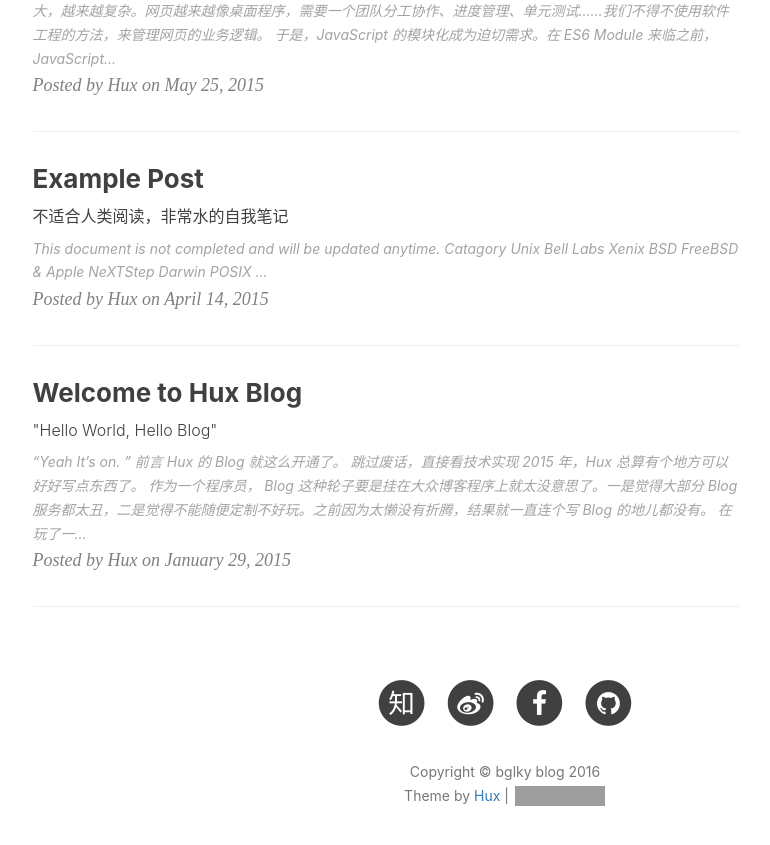
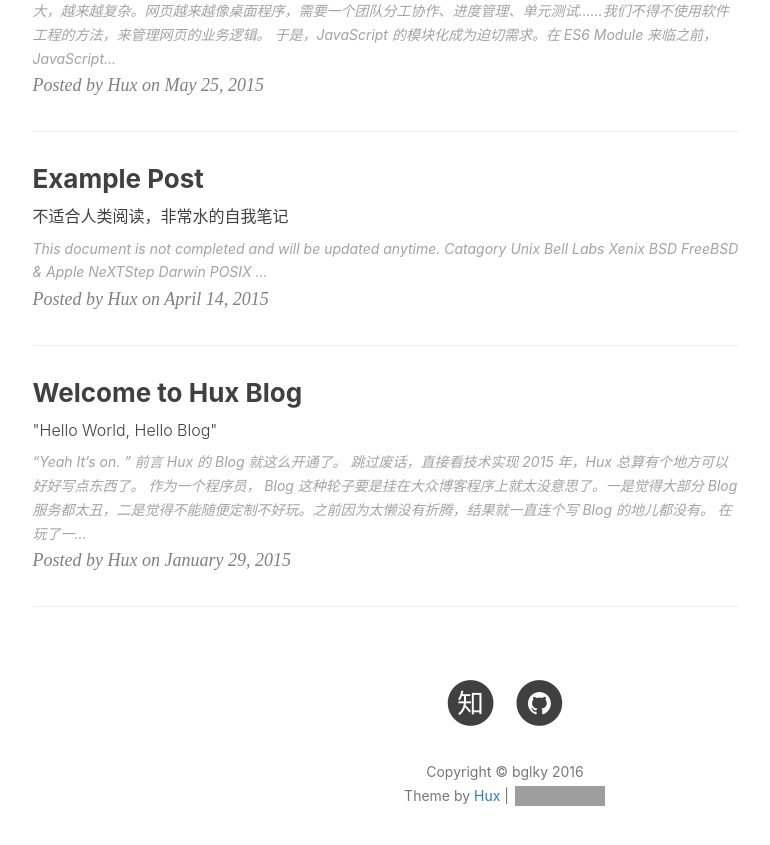
Before and after one commit to bglky/bglky.github.io, a Jekyll site: the page built from index.html, in a window 1280 px wide and 900 px high, scrolled down 1090 px. Shown: the top 845 px of the window, without its empty margins (135-905 px from the left). Built offline with Jekyll 4.4.1, drawn with Linux system fonts in a browser that asks for light colours; nearby versions of some CDN libraries; the list of posts is cut into pages by our own code; comment, search, counter and statistics services are not loaded; some of the changed text lies outside the part shown; grey boxes are pictures that could not be loaded.

Commit message:
update config
update config

```diff
--- a/_config.yml
+++ b/_config.yml
@@ -1,6 +1,6 @@
 # Site settings
-title: bglky blog
-SEOTitle: 周炳光的博客 | bglky blog
+title: bglky
+SEOTitle: 周炳光的博客 | bglky
 header-img: img/home-bg.jpg
 email: yuandaozhou@qq.com
 description: ""
@@ -12,11 +12,11 @@
 
 # SNS settings
 RSS: false
-weibo_username:     bgqkl
+#weibo_username:     bgqkl
 zhihu_username:     bgqkl
 github_username:    bglky
 #twitter_username:  bglky
-facebook_username:  bglky
+#facebook_username:  bglky
 
 
 
@@ -50,7 +50,7 @@
 #disqus_username: _your_disqus_short_name_
 
 # Duoshuo settings
-duoshuo_username: huxblog
+duoshuo_username: bglky
 # Share component is depend on Comment so we can NOT use share only.
 duoshuo_share: true                     # set to false if you want to use Comment without Sharing
 
```
